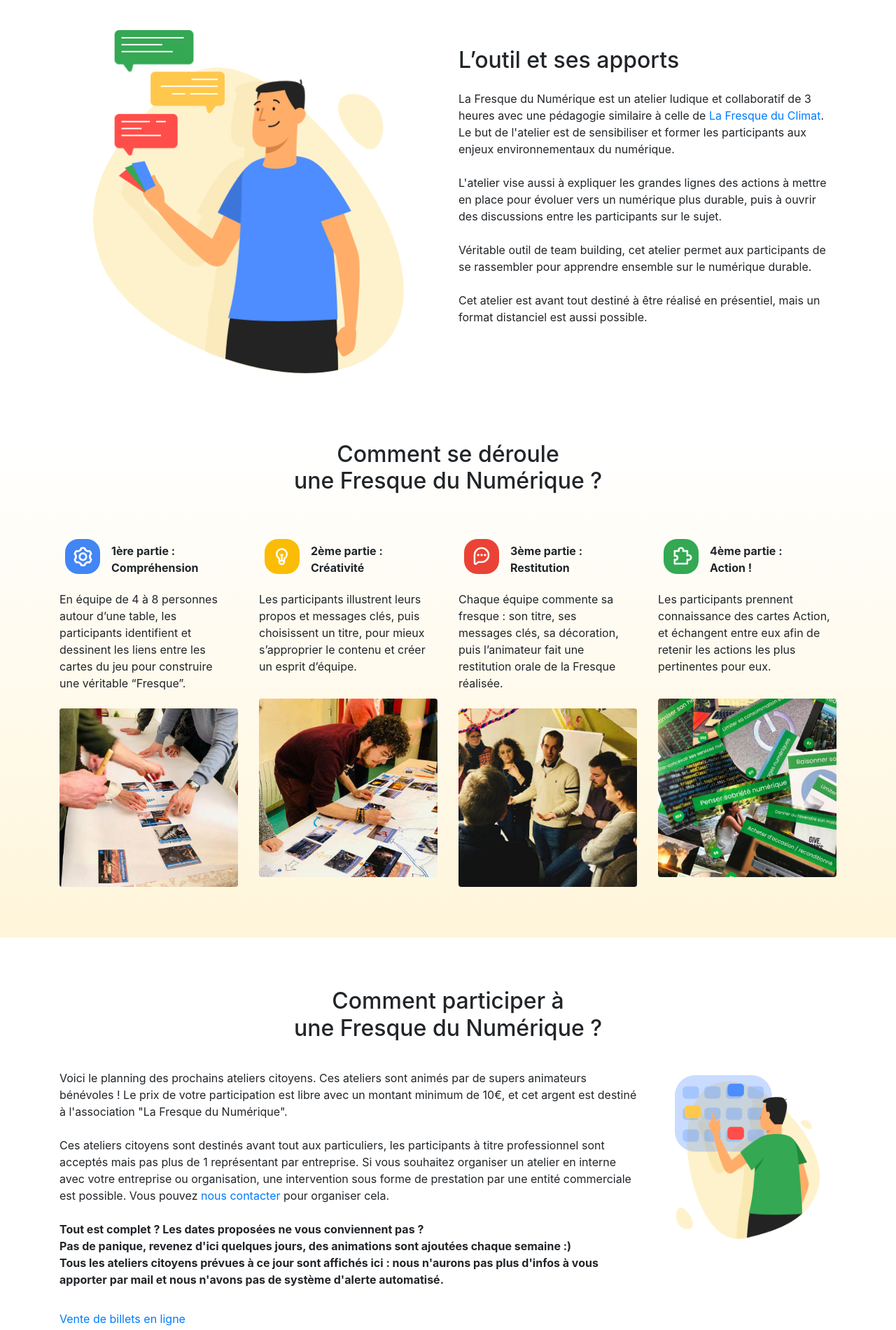
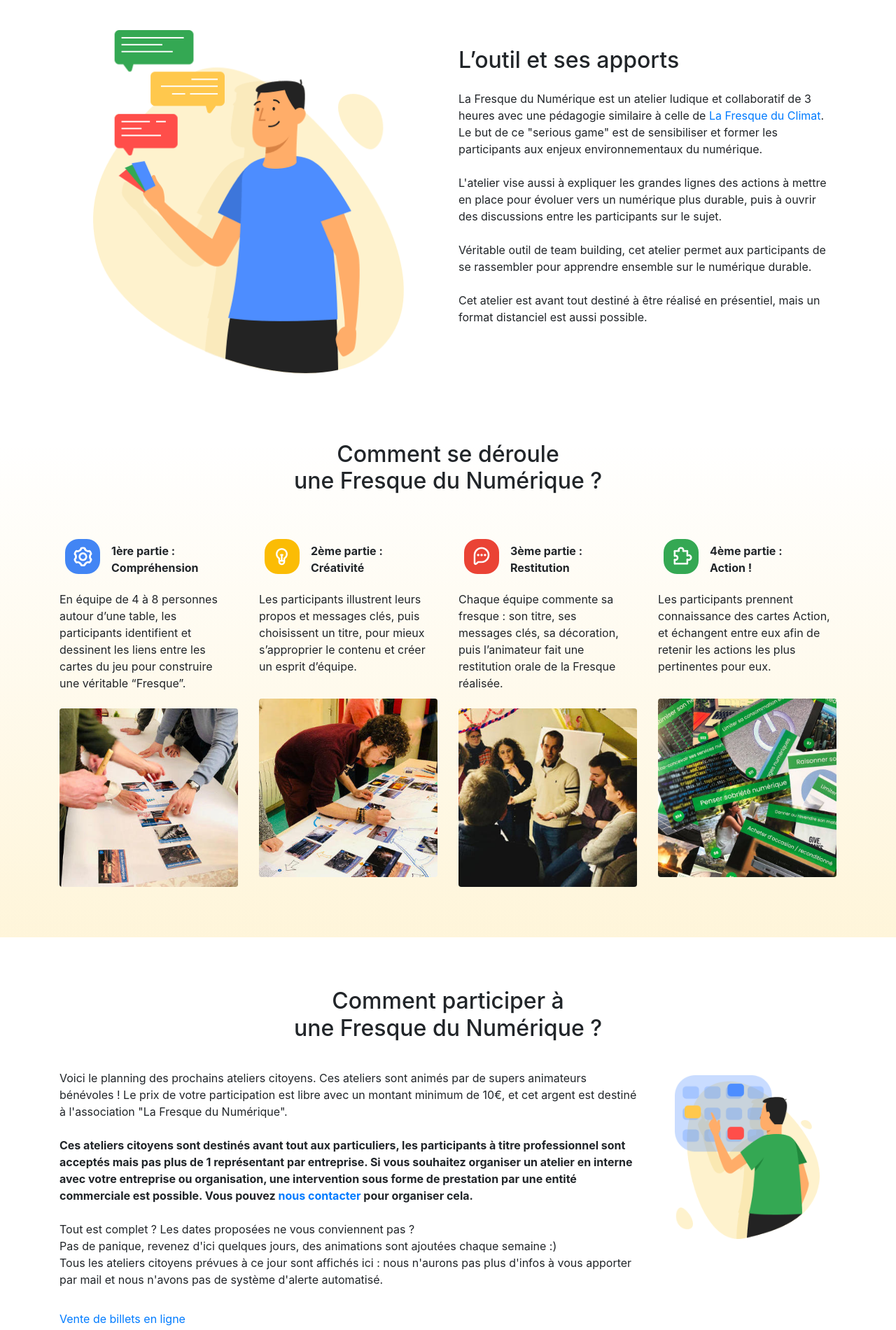
Before and after one commit to YvainM/FDN, a website with bundled scripts: page index.html in a window 1280 px wide. Shown: the part 940-2840 px from the top of the page at 70% size. Built offline with nearby package versions, Linux system fonts and the light colour scheme.

Commit message:
petites modifs texte

```diff
--- a/index.html
+++ b/index.html
@@ -112,7 +112,7 @@
           <h2 class="my-4">L’outil et ses apports</h2>
           <p>La Fresque du Numérique est un atelier ludique et collaboratif de 3 heures avec une pédagogie similaire
             à celle de <a class="js-scroll-trigger" href="#fdc">La Fresque du Climat</a>.
-            Le but de l'atelier est de sensibiliser et former les participants aux enjeux environnementaux du numérique.<br><br>
+            Le but de ce "serious game" est de sensibiliser et former les participants aux enjeux environnementaux du numérique.<br><br>
             L'atelier vise aussi à expliquer les grandes lignes des actions à mettre en place pour évoluer vers un numérique plus durable, puis à
             ouvrir des discussions entre les participants sur le sujet.<br><br>
             Véritable outil de team building, cet atelier permet aux participants de se rassembler pour apprendre
@@ -199,12 +199,12 @@
         <div class="col-md-9 col-12">
           <p class="py-3">Voici le planning des prochains ateliers citoyens. Ces ateliers sont animés par de supers animateurs bénévoles !
             Le prix de votre participation est libre avec un montant minimum de 10€, et cet argent est destiné à l'association "La Fresque du Numérique".<br><br>
-            Ces ateliers citoyens sont destinés avant tout aux particuliers, les participants à titre professionnel sont acceptés mais pas plus de 1 représentant par entreprise.
-            Si vous souhaitez organiser un atelier en interne avec votre entreprise ou organisation, une intervention sous forme de prestation par une entité commerciale est possible. Vous pouvez <a class="js-scroll-trigger" href="#contact">nous contacter</a> pour organiser cela.<br><br>
-            <span class="font-weight-bold">Tout est complet ? Les dates proposées ne vous conviennent pas ?<br>
+            <span class="font-weight-bold">Ces ateliers citoyens sont destinés avant tout aux particuliers, les participants à titre professionnel sont acceptés mais pas plus de 1 représentant par entreprise.
+            Si vous souhaitez organiser un atelier en interne avec votre entreprise ou organisation, une intervention sous forme de prestation par une entité commerciale est possible. Vous pouvez <a class="js-scroll-trigger" href="#contact">nous contacter</a> pour organiser cela.</span><br><br>
+            Tout est complet ? Les dates proposées ne vous conviennent pas ?<br>
             Pas de panique, revenez d'ici quelques jours, des animations sont ajoutées chaque semaine :)<br>
             Tous les ateliers citoyens prévues à ce jour sont affichés ici :
-            nous n'aurons pas plus d'infos à vous apporter par mail et nous n'avons pas de système d'alerte automatisé.</span>
+            nous n'aurons pas plus d'infos à vous apporter par mail et nous n'avons pas de système d'alerte automatisé.
           </p>
         </div>
         <div class="col-md-3 col-12">
@@ -323,7 +323,7 @@
           <ul class="text-white">
             <li>Participer à un atelier de Fresque du Numérique</li>
             <li>Participer à un atelier de Fresque du Climat</li>
-            <li>Après l’atelier de Fresque du Numérique, s’inscrire au formulaire pour devenir animateur (vous recevez le lien par email après avoir participé à un atelier). Nous proposons progressivement aux personnes ayant répondu de participer à une session de formation à l'animation (dates non visibles sur le site).</li>
+            <li>Après l’atelier de Fresque du Numérique, s’inscrire au formulaire pour devenir animateur (vous recevez le lien par email après avoir participé à un atelier). Nous proposons aux personnes ayant répondu de participer à une session de formation à l'animation (dates non visibles sur le site).</li>
           </ul>
         </div>
       </div>
@@ -485,7 +485,7 @@
     <div class="bg-primary py-3">
       <div class="container">
         <div class="row align-items-center">
-          <div class="col-lg-4">
+          <div class="col-lg-6">
             <div class="row align-items-center">
               <p class="col-auto text-white mb-0 pr-0">Suivez-nous :</p>
               <div class="col-auto pr-0 py-1"><a href="https://www.linkedin.com/company/37215060/" target="_blank"
@@ -495,9 +495,6 @@
             </div>
           </div>
           <div class="col-lg-3">
-            <p class="d-inline-block text-white text-right pr-0 py-1 mb-0">Design par Harold Piquet</p>
-          </div>
-          <div class="col-lg-2">
             <a class="text-white d-block text-right py-2" href="mentions-legales.html">Mentions légales</a>
           </div>
           <div class="col-lg-3">
```
